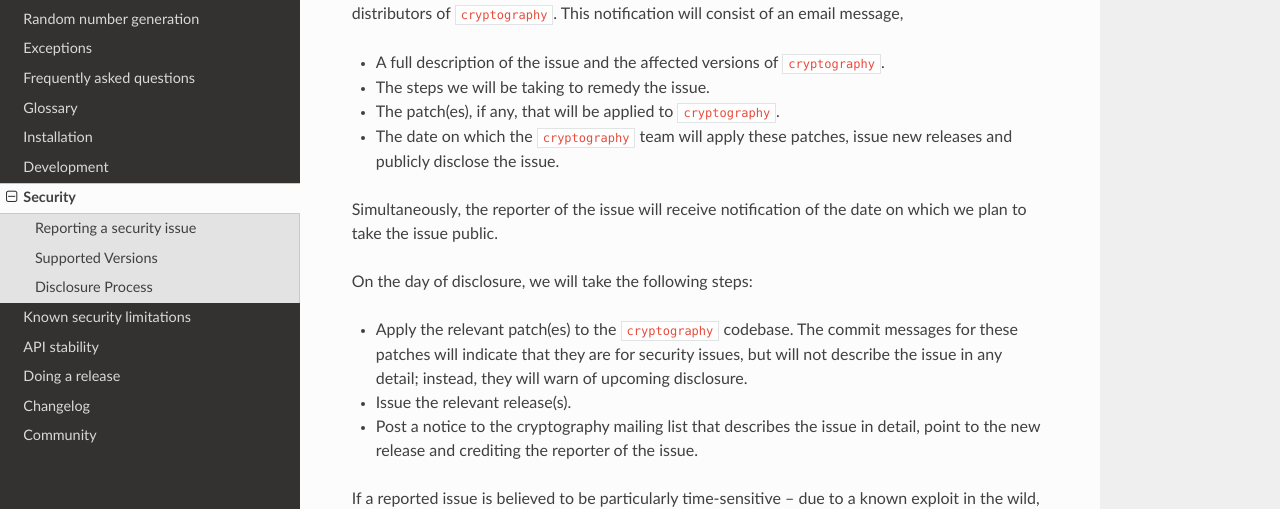
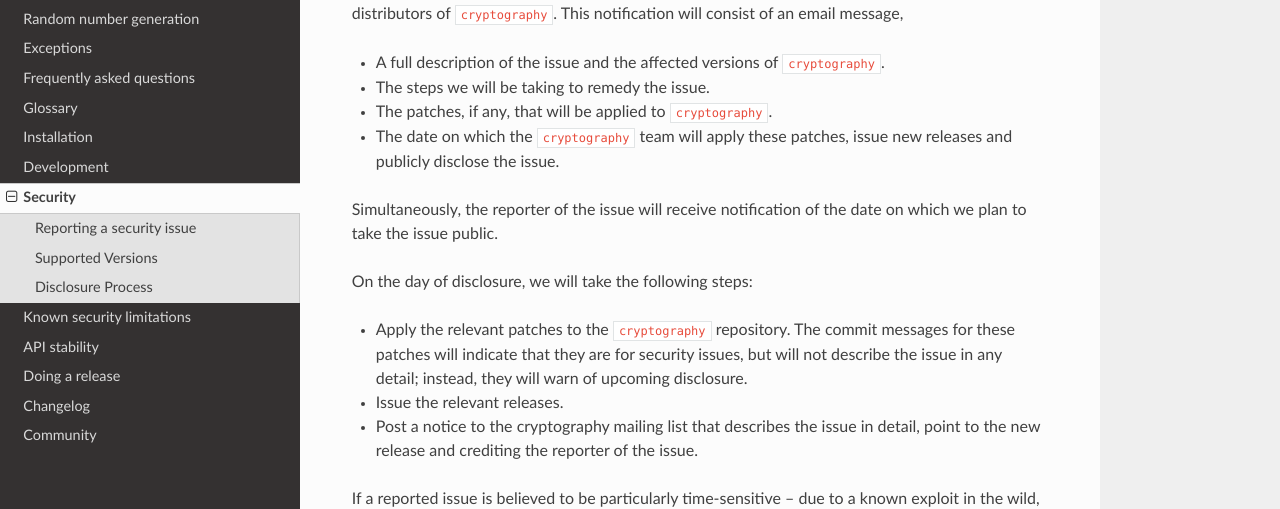
Before and after one commit to WebKing0121/cryptography, a Sphinx documentation site: the page built from docs/security.rst, in a window 1280 px wide and 900 px high, scrolled down 678 px. Shown: the part 156-665 px from the top of the window. Built offline with Sphinx 7.4.7 and the Read the Docs theme 2.0.0, drawn with Linux system fonts in a browser that asks for light colours; pages that are not in the unit, such as notebooks, are missing from menus.

Commit message:
Updated docs

```diff
--- a/docs/security.rst
+++ b/docs/security.rst
@@ -41,7 +41,7 @@ composed of operating-system vendors and other distributors of
 * A full description of the issue and the affected versions of
   ``cryptography``.
 * The steps we will be taking to remedy the issue.
-* The patch(es), if any, that will be applied to ``cryptography``.
+* The patches, if any, that will be applied to ``cryptography``.
 * The date on which the ``cryptography`` team will apply these patches, issue
   new releases and publicly disclose the issue.
 
@@ -50,11 +50,11 @@ on which we plan to take the issue public.
 
 On the day of disclosure, we will take the following steps:
 
-* Apply the relevant patch(es) to the ``cryptography`` codebase. The commit
+* Apply the relevant patches to the ``cryptography`` repository. The commit
   messages for these patches will indicate that they are for security issues,
   but will not describe the issue in any detail; instead, they will warn of
   upcoming disclosure.
-* Issue the relevant release(s).
+* Issue the relevant releases.
 * Post a notice to the cryptography mailing list that describes the issue in
   detail, point to the new release and crediting the reporter of the issue.
 
--- a/docs/spelling_wordlist.txt
+++ b/docs/spelling_wordlist.txt
@@ -7,7 +7,6 @@ boolean
 Botan
 Changelog
 ciphertext
-codebase
 committer
 committers
 conda
```
